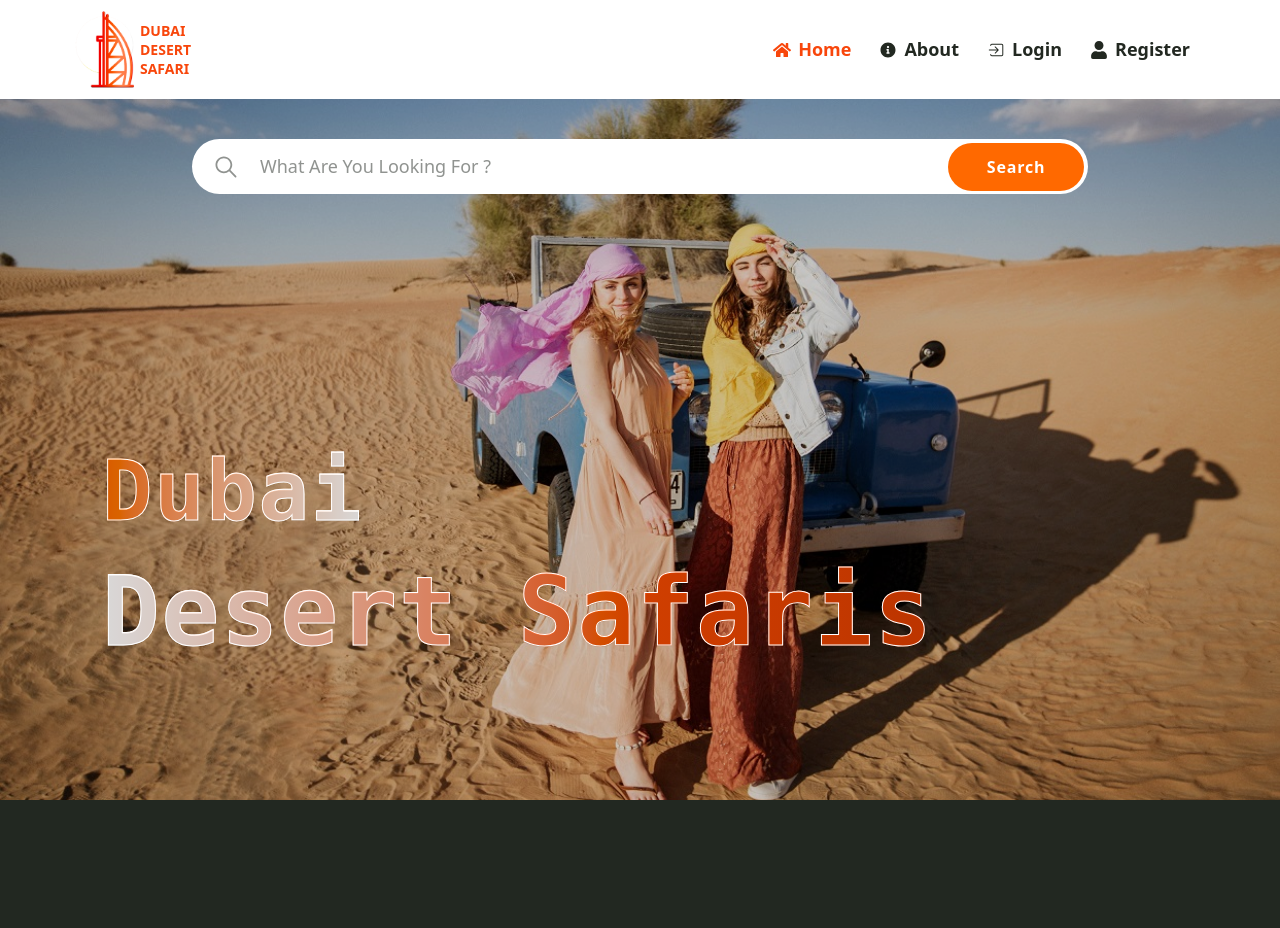
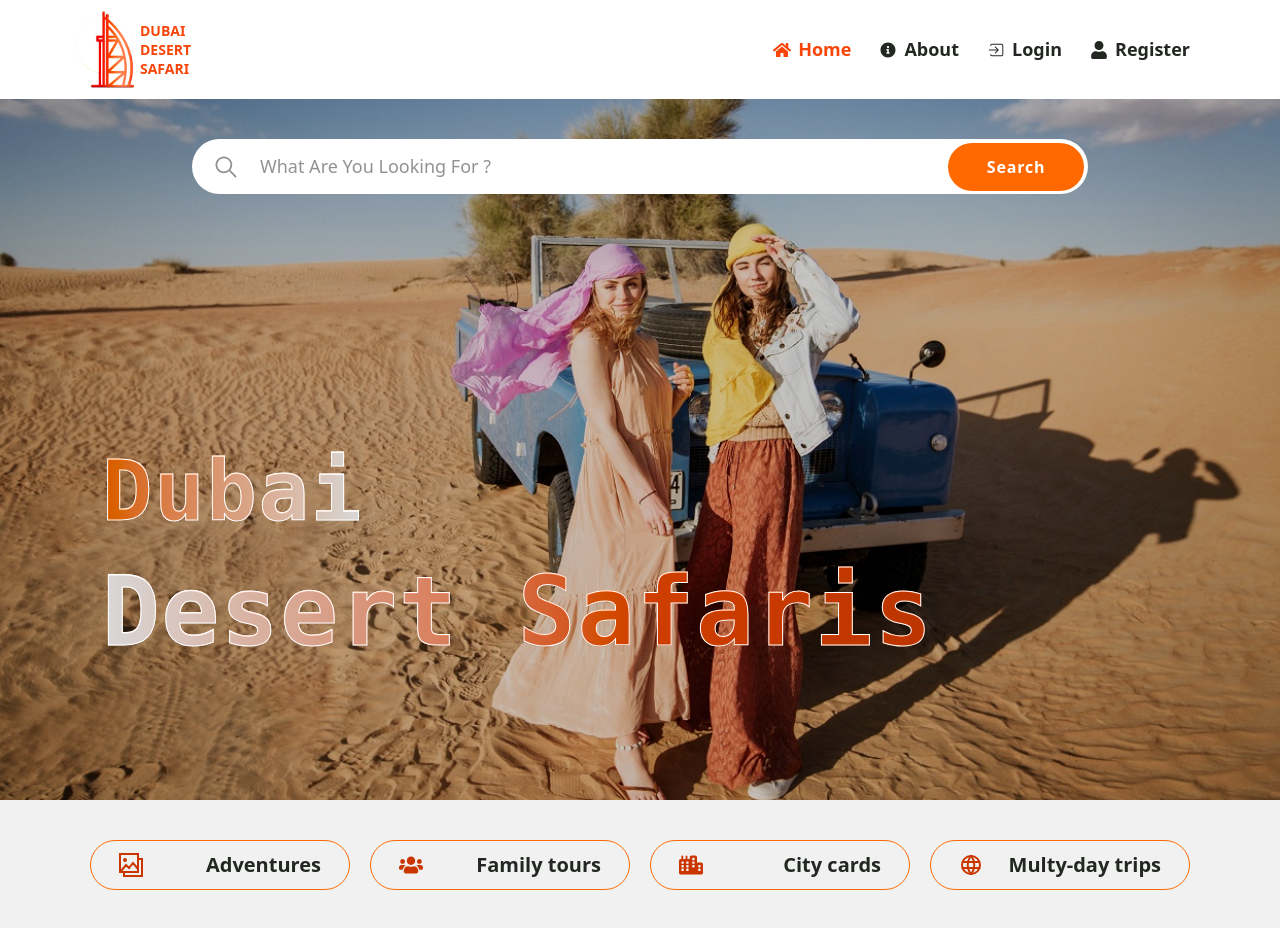
Before and after one commit to HossamGezo/dubai_safari, a React (Vite) app: page / in a window 1280 px wide. Before the commit the page ends 800 px from the top, so only its background shows below. Built offline with nearby package versions, Linux system fonts and the light colour scheme.

Commit message:
feat: Add services section

```diff
--- a/src/index.css
+++ b/src/index.css
@@ -18,7 +18,7 @@
 
 body {
   color: var(--color-primary-text-color);
-  background-color: #222821;
+  background-color: #F1F1F1
 }
 
 /* Global Classes */
@@ -34,3 +34,9 @@ body {
   align-items: center;
   justify-content: space-between;
 }
+
+.lc-flex-around {
+  display: flex;
+  align-items: center;
+  justify-content: space-around;
+}
--- a/src/pages/home/Home.tsx
+++ b/src/pages/home/Home.tsx
@@ -1,9 +1,48 @@
-import HeroSection from "./components/HeroSection";
-
+// React Icons
+import {GrGallery} from "react-icons/gr";
+import {FaUsers} from "react-icons/fa";
+import {FaCity} from "react-icons/fa6";
+import {TbWorld} from "react-icons/tb";
+// Components
+import HeroSection from "./components/hero-section/HeroSection";
+import ServicesSection from "./components/services-section/ServicesSection";
+// Services Array
+const services = [
+  {
+    id: 1,
+    service: "Adventures",
+    icon: <GrGallery />,
+  },
+  {
+    id: 2,
+    service: "Family tours",
+    icon: <FaUsers />,
+  },
+  {
+    id: 3,
+    service: "City cards",
+    icon: <FaCity />,
+  },
+  {
+    id: 4,
+    service: "Multy-day trips",
+    icon: <TbWorld />,
+  },
+];
+// Componet
 const Home = () => {
   return (
     <>
+      {/* Hero Section */}
       <HeroSection />
+      {/* Services Section */}
+      <div className="container m-auto px-5 py-10 grid max-md:grid-cols-1 max-xl:grid-cols-2 grid-cols-4 gap-5">
+        {services.map((service) => (
+          <ServicesSection key={service.id} service={service.service}>
+            {service.icon}
+          </ServicesSection>
+        ))}
+      </div>
     </>
   );
 };
--- a/src/pages/home/components/HeroSection.tsx
+++ b/src/pages/home/components/hero-section/HeroSection.tsx
@@ -1,5 +1,5 @@
 // Project Components
-import Button from "../../../components/common/Button";
+import Button from "../../../../components/common/Button";
 // React Icons
 import {IoIosSearch} from "react-icons/io";
 // Component
--- /dev/null
+++ b/src/pages/home/components/services-section/ServicesSection.tsx
@@ -0,0 +1,22 @@
+// Types
+type ServicesSectionType = {
+  service: string;
+  children: React.ReactNode;
+};
+// Component
+const ServicesSection = ({service, children}: ServicesSectionType) => {
+  return (
+    <>
+      <div
+        className={`service lc-flex-between group rounded-full px-7 py-2.5 border border-orange-500
+        cursor-pointer font-bold hover:bg-orange-500 hover:text-white transition-colors duration-300 gap-2.5`}
+      >
+        <span className="icon text-orange-700 max-md:text-lg md:text-2xl group-hover:text-white transition-colors duration-300">
+          {children}
+        </span>
+        <p className="service-desc max-md:text-lg md:text-xl">{service}</p>
+      </div>
+    </>
+  );
+};
+export default ServicesSection;
```
